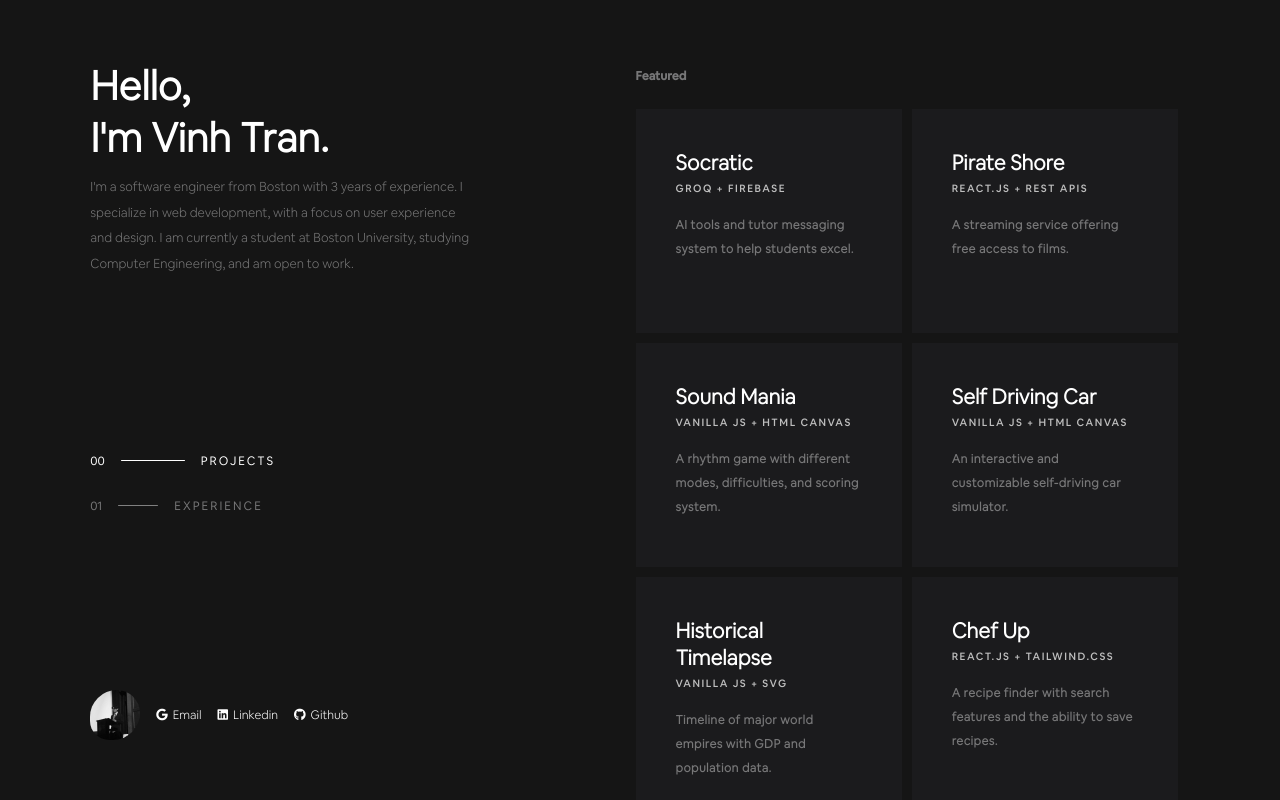
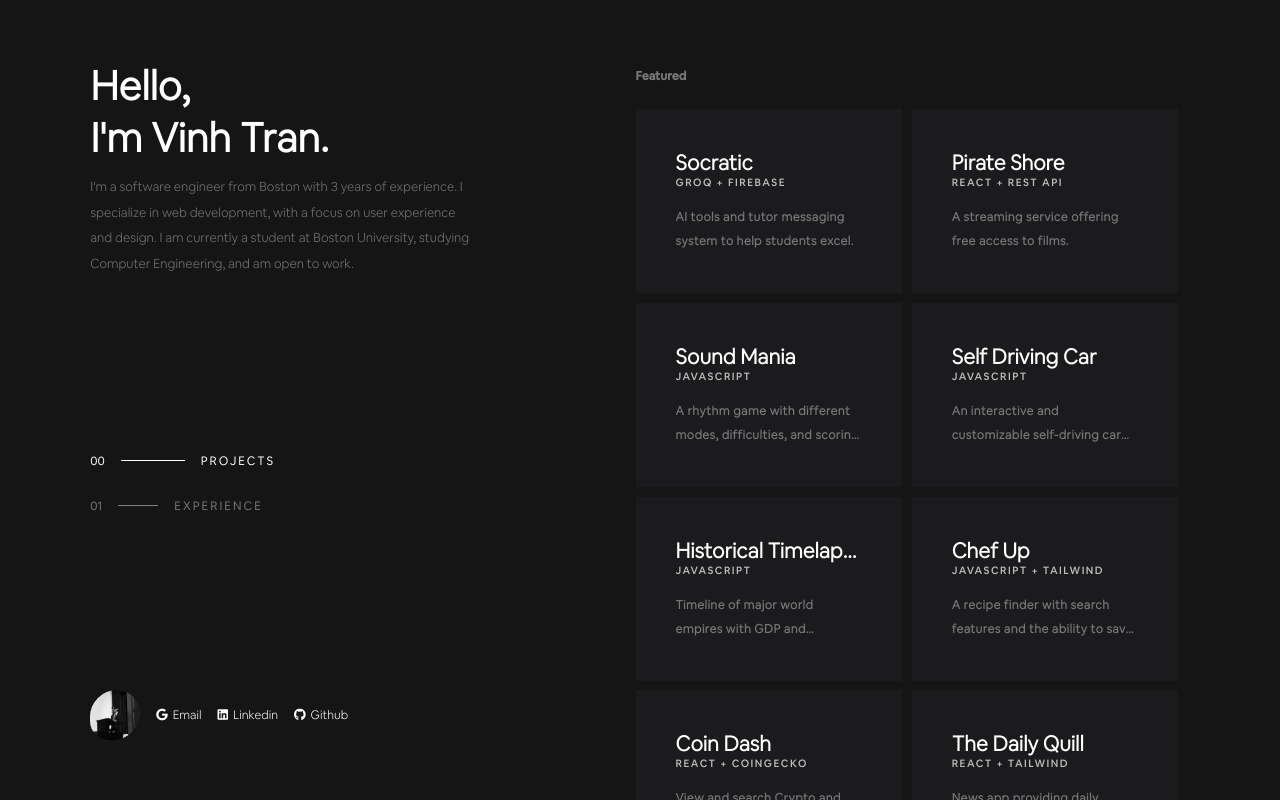
Before and after one commit to v-iinh/portfolio_v2, a React (Create React App) app: page / in a window 1280 px wide. Built offline with nearby package versions, Linux system fonts and the light colour scheme.

Commit message:
text truncation

```diff
--- a/src/components/card/Card.css
+++ b/src/components/card/Card.css
@@ -18,6 +18,8 @@
   position: relative;
   transition: all 0.2s;
   width: 100%;
+  overflow: hidden;
+  box-sizing: border-box;
 }
 
 .box {
@@ -27,22 +29,30 @@
   flex-grow: 1;
   justify-content: space-between;
   cursor: pointer;
+  width: 100%;
+  box-sizing: border-box;
+  overflow: hidden;
+}
+
+.box_truncate {
+  overflow: hidden;
+  text-overflow: ellipsis;
+  display: -webkit-box;
+  -webkit-box-orient: vertical;
+  -webkit-line-clamp: 2;
+  line-clamp: 2;
+}
+
+.box .box_content {
+  width: 100%;
+  overflow: hidden;
 }
 
 .box .box_content h3 {
   margin: 0;
   font-size: var(--h3-font);
-}
-
-.box .box_content p {
-  font-size: var(--small-font);
-  line-height: 2;
-  letter-spacing: 0.03rem;
-  color: #777778;
-  height: 5rem;
-  font-family: "air-light";
-  font-weight: 600;
-  margin: 1rem 0 0 0;
+  white-space: nowrap;
+  display: block;
 }
 
 .box .box_content small {
@@ -52,6 +62,18 @@
   font-family: "air-semibold";
   color: #bebebe;
   text-transform: uppercase;
+  white-space: nowrap;
+  display: block;
+}
+
+.box .box_content p {
+  font-size: var(--small-font);
+  line-height: 2;
+  letter-spacing: 0.03rem;
+  color: #777778;
+  font-family: "air-light";
+  font-weight: 600;
+  margin: 1rem 0 0 0;
 }
 
 @media (min-width: 993px) {
@@ -61,10 +83,6 @@
 
   .box_container_full .box {
     padding: 2.5rem;
-  }
-
-  .box_container_full .box .box_content p {
-    height: auto;
   }
 
   .box_container_pad {
@@ -113,6 +131,6 @@
   }
 
   .box .box_content p {
-    height: 4.5rem;
+    height: auto;
   }
 }
--- a/src/components/card/Card.jsx
+++ b/src/components/card/Card.jsx
@@ -8,9 +8,9 @@ function Card({ data }) {
     <div className='box_container'>
       <div className='box'>
         <div className='box_content'>
-          <h3>{title}</h3>
-          <small>{subtext}</small>
-          <p>{description}</p>
+          <h3 className='box_truncate'>{title}</h3>
+          <small className='box_truncate'>{subtext}</small>
+          <p className='box_truncate'>{description}</p>
         </div>
       </div>
     </div>
--- a/src/config/projects.js
+++ b/src/config/projects.js
@@ -10,31 +10,31 @@ export const projects = [
   {
     id: uuid(),
     title: "Pirate Shore",
-    subtext: "React.js + Rest APIs",
+    subtext: "React + Rest API",
     description: "A streaming service offering free access to films."
   },
   {
     id: uuid(),
     title: "Sound Mania",
-    subtext: "Vanilla JS + HTML Canvas",
+    subtext: "Javascript",
     description: "A rhythm game with different modes, difficulties, and scoring system."
   },
   {
     id: uuid(),
     title: "Self Driving Car",
-    subtext: "Vanilla JS + HTML Canvas",
+    subtext: "Javascript",
     description: "An interactive and customizable self-driving car simulator."
   },
   {
     id: uuid(),
     title: "Historical Timelapse",
-    subtext: "Vanilla JS + SVG",
+    subtext: "Javascript",
     description: "Timeline of major world empires with GDP and population data."
   },
   {
     id: uuid(),
     title: "Chef Up",
-    subtext: "React.js + Tailwind.css",
+    subtext: "Javascript + Tailwind",
     description: "A recipe finder with search features and the ability to save recipes."
   },
   {
@@ -46,7 +46,7 @@ export const projects = [
   {
     id: uuid(),
     title: "The Daily Quill",
-    subtext: "React + News API",
+    subtext: "React + Tailwind",
     description: "News app providing daily updates and a search system."
   },
   {
@@ -58,31 +58,31 @@ export const projects = [
   {
     id: uuid(),
     title: "Stem Garden Defense",
-    subtext: "Vanilla JS + HTML Canvas",
+    subtext: "Javascript",
     description: "Tower defense game showcased at Wonderland Hackathon."
   },
   {
     id: uuid(),
     title: "Editify",
-    subtext: "Vanilla JS",
+    subtext: "Javascript",
     description: "Universal file editor web app allowing online file editing and saving."
   },
   {
     id: uuid(),
     title: "AFH Ticket System",
-    subtext: "Firebase + Authentication",
+    subtext: "Firebase",
     description: "Automated ticketing system streamlining management and tracking."
   },
   {
     id: uuid(),
     title: "Chrominance",
-    subtext: "Vanilla JS + Rest API",
+    subtext: "JQuery + Rest API",
     description: "Browser extension helping designers identify colors and find matching palettes."
   },
   {
     id: uuid(),
     title: "BLS Hack Club",
-    subtext: "JS + CSS + HTML",
+    subtext: "JQuery",
     description: "Website to inspire learning and resource usage for coding enthusiasts at BLS."
   }
 ];
```
